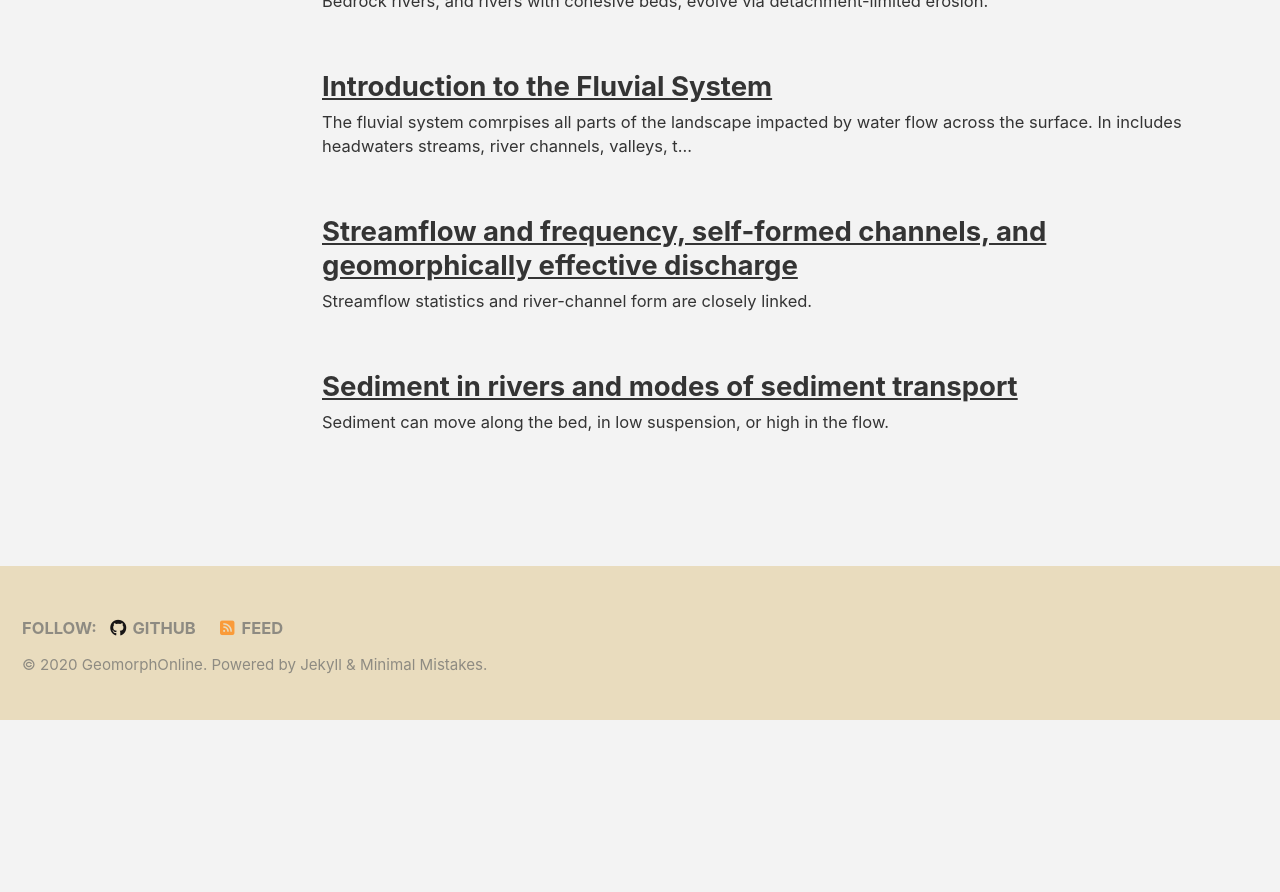
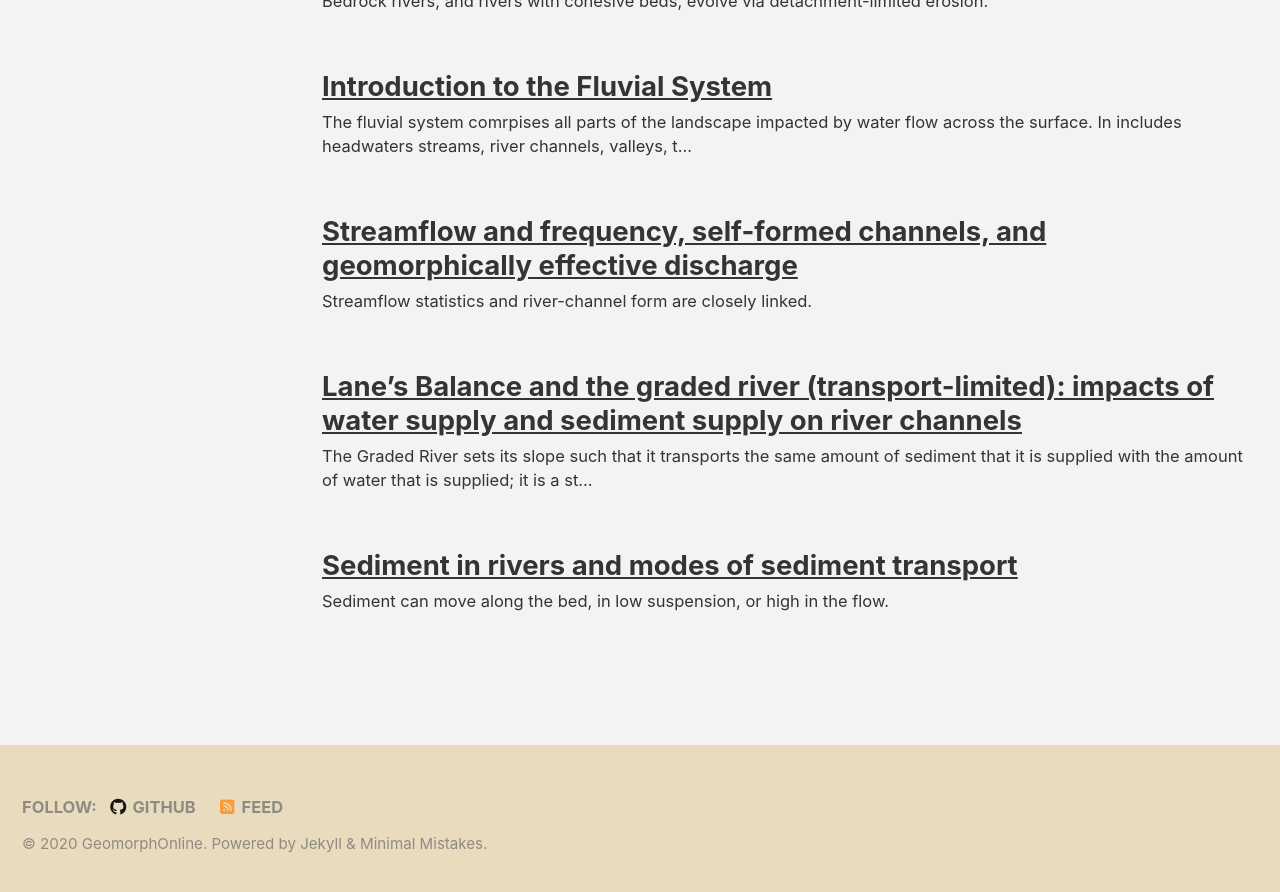
Before and after one commit to GeomorphOnline/GeomorphOnline.github.io, a Jekyll site: the page built from _pages/lessons/fluvial.md, in a window 1280 px wide and 900 px high, scrolled down 673 px. Shown: the top 892 px of the window. Built offline with Jekyll 4.4.1, drawn with Linux system fonts in a browser that asks for light colours; cached includes are drawn as plain includes; nearby versions of some CDN libraries; before the commit the page ends 1393 px from its top, so only the background shows below that.

Commit message:
Graded rivers

```diff
--- /dev/null
+++ b/lessons/_fluvial/lanes_balance.md
@@ -0,0 +1,26 @@
+---
+topic: fluvial
+
+title: "Lane's Balance and the graded river (transport-limited): impacts of water supply and sediment supply on river channels"
+layout: single
+permalink: /fluvial/lanes_balance/
+
+# Includes author profile in sidebar
+author: Andrew Wickert
+author_profile: true
+---
+
+*The Graded River sets its slope such that it transports the same amount of sediment that it is supplied with the amount of water that is supplied; it is a state of equilibrium towards which alluvial rivers trend.*
+
+## Learning Goals
+* Know what the graded river is.
+* Know what Lane's balance is and how rivers adjust to approach a graded state
+
+## Video lecture
+
+<iframe width="560" height="315" src="https://www.youtube.com/embed/oftmzZarxsg" frameborder="0" allow="accelerometer; autoplay; clipboard-write; encrypted-media; gyroscope; picture-in-picture" allowfullscreen></iframe>
+
+<br/>
+<br/>
+
+<a rel="license" href="http://creativecommons.org/licenses/by-sa/4.0/"><img alt="Creative Commons License" style="border-width:0" src="https://i.creativecommons.org/l/by-sa/4.0/88x31.png" /></a><br />This work is licensed under a <a rel="license" href="http://creativecommons.org/licenses/by-sa/4.0/">Creative Commons Attribution-ShareAlike 4.0 International License</a>.
```
Also changed, not shown: _pages/schedule.md (+2 -2 lines).
